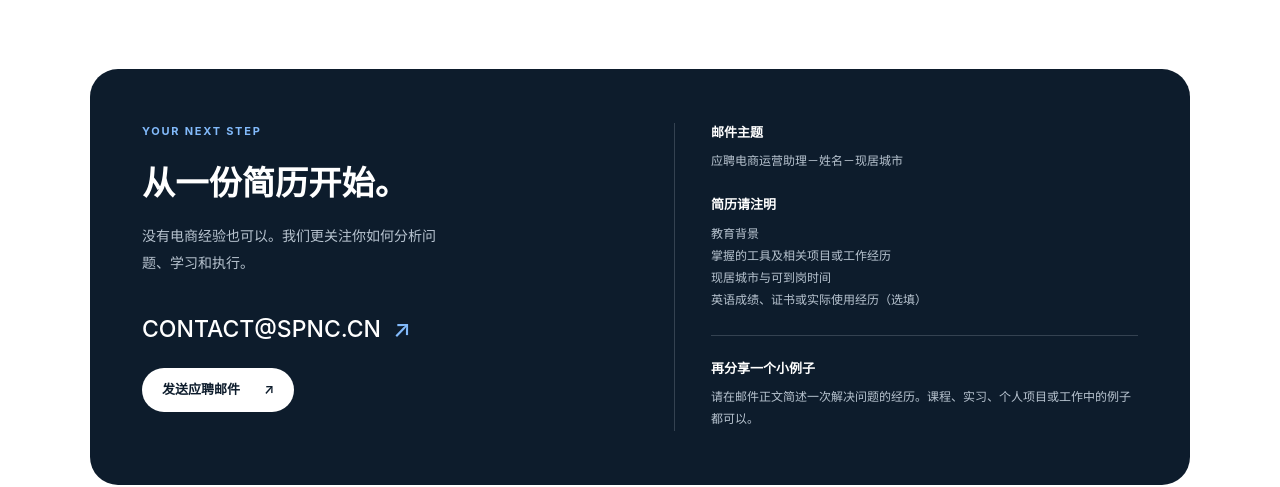
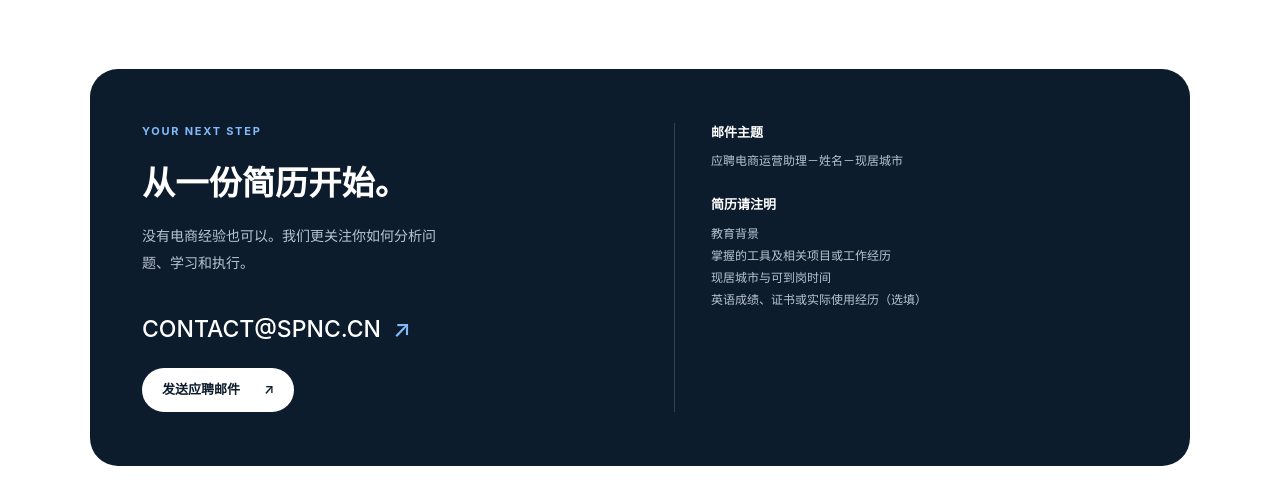
Before and after one commit to melolaw1999/spnc-website, a Next.js app: page /careers in a window 1280 px wide. Shown: the part 1680-2167 px from the top of the page. Built offline with nearby package versions, Linux system fonts and the light colour scheme; no server answers.

Commit message:
简化招聘投递要求，移除小例子说明

```diff
--- a/src/app/careers/page.module.css
+++ b/src/app/careers/page.module.css
@@ -42,12 +42,11 @@
 .email>span { color:#82bafb; }
 .applyButton { display:flex; width:fit-content; margin-top:22px; color:#0d1c2c; background:#fff; }
 .applyButton:hover { background:#dcecff; }
-.applicationDetails { display:grid; gap:23px; padding-left:36px; border-left:1px solid #344251; }
+.applicationDetails { display:grid; align-content:start; gap:23px; padding-left:36px; border-left:1px solid #344251; }
 .applicationDetails h3 { margin:0 0 8px; color:#fff; font-size:13px; line-height:1.5; font-weight:600; }
 .applicationDetails p,.applicationDetails ul { margin:0; color:#b8c4d0; font-size:12px; line-height:1.85; }
 .applicationDetails ul { padding:0; list-style:none; }
 .subject { overflow-wrap:anywhere; }
-.example { padding-top:23px; border-top:1px solid #344251; }
 @media(max-width:900px) {
   .container { width:calc(100% - 48px); }
   .detailsSection { grid-template-columns:156px minmax(0,1fr); gap:28px; }
--- a/src/app/careers/page.tsx
+++ b/src/app/careers/page.tsx
@@ -24,7 +24,7 @@ const requirements = [
 ];
 
 const applicationSubject = "应聘电商运营助理－姓名－现居城市";
-const applicationBody = "您好，我希望申请电商运营助理。\n\n教育背景：\n相关经历及掌握的工具：\n现居城市及可到岗时间：\n英语成绩、证书或实际使用经历（选填）：\n\n请简述一个解决问题的经历，课程、实习、个人项目或工作中的例子都可以：\n\n（请附上简历）";
+const applicationBody = "您好，我希望申请电商运营助理。\n\n教育背景：\n相关经历及掌握的工具：\n现居城市及可到岗时间：\n英语成绩、证书或实际使用经历（选填）：\n\n（请附上简历）";
 const applicationHref = "mailto:CONTACT@SPNC.CN?subject=" + encodeURIComponent(applicationSubject) + "&body=" + encodeURIComponent(applicationBody);
 
 export default function Careers() {
@@ -120,10 +120,6 @@ export default function Careers() {
                 <li>英语成绩、证书或实际使用经历（选填）</li>
               </ul>
             </div>
-            <div className={styles.example}>
-              <h3>再分享一个小例子</h3>
-              <p>请在邮件正文简述一次解决问题的经历。课程、实习、个人项目或工作中的例子都可以。</p>
-            </div>
           </div>
         </section>
       </div>
```
